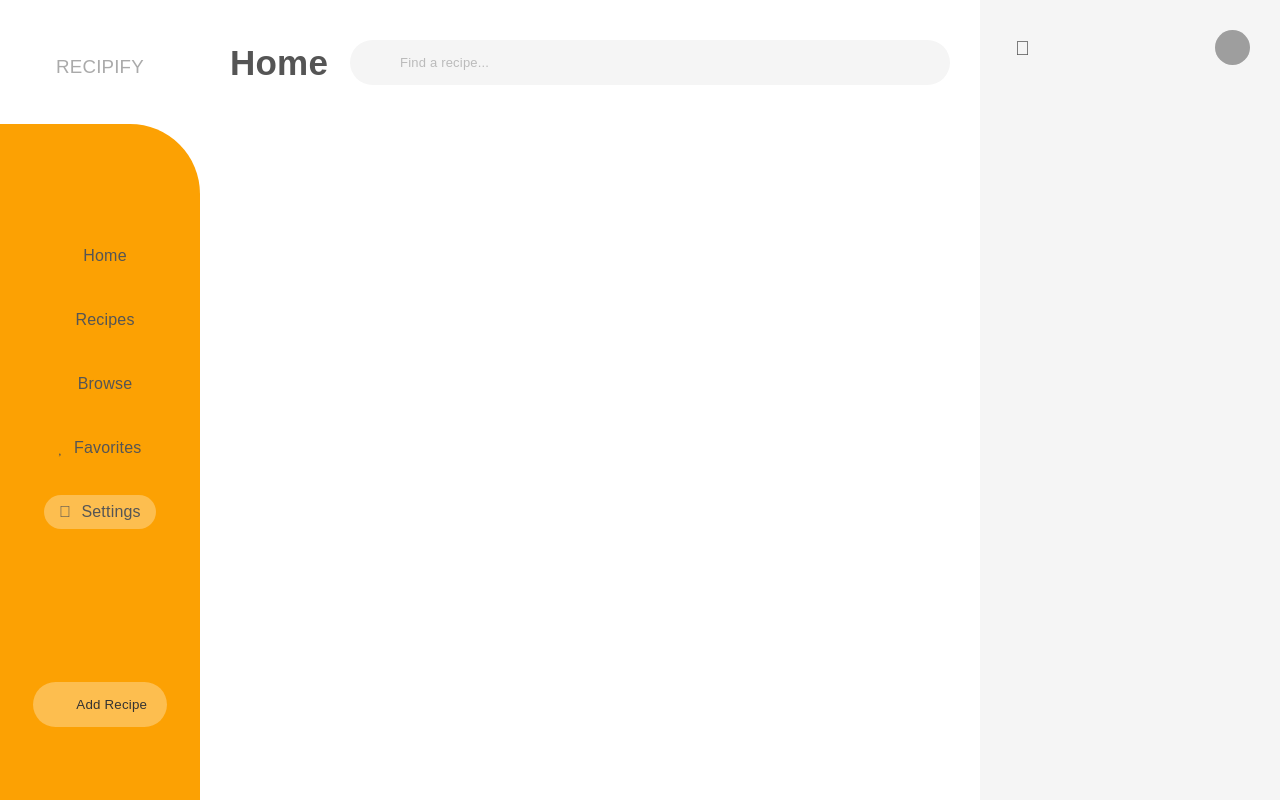
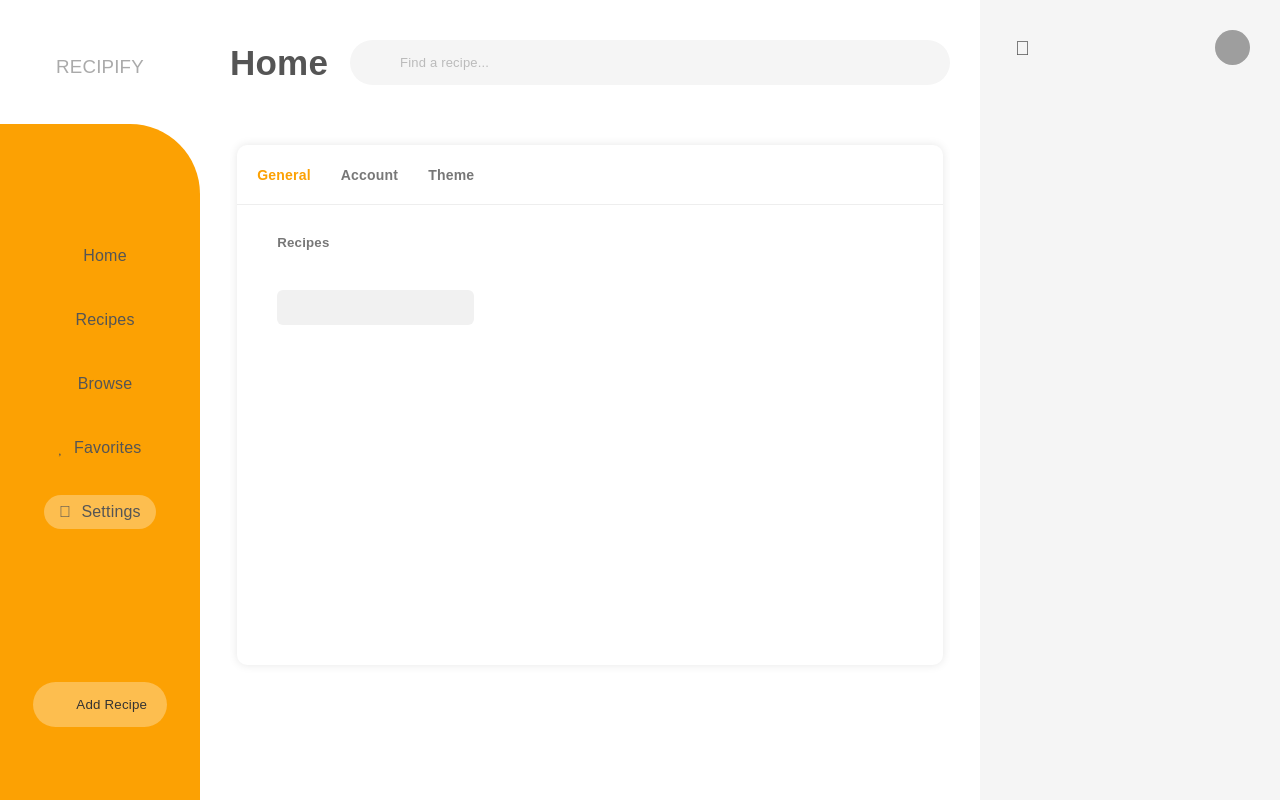
Before and after one commit to urielbitton/recipes-app, a React (Create React App) app: page /settings in a window 1280 px wide. Built offline with nearby package versions, Linux system fonts and the light colour scheme; grey boxes are pictures that could not be loaded.

Commit message:
Settings Pages added

```diff
--- a/src/comps/Settings.js
+++ b/src/comps/Settings.js
@@ -1,9 +1,30 @@
 import React from 'react'
+import { BrowserRouter as Router,Switch,Route,NavLink } from "react-router-dom"
+import SettingsAccount from './SettingsAccount'
+import SettingsGeneral from './SettingsGeneral'
+import SettingsTheme from './SettingsTheme'
 
 function Settings() {
   return (
     <div className="settingspage apppage">
-
+       <div className="settingscont">
+         <div className="headernav">
+           <NavLink exact to="/settings/" activeClassName="activenavlink">General</NavLink>
+           <NavLink activeClassName="activenavlink" to="/settings/account">Account</NavLink>
+           <NavLink activeClassName="activenavlink" to="/settings/theme">Theme</NavLink>
+         </div>
+         <div className="settingscontent">
+           <Route exact path="/settings">
+            <SettingsGeneral />
+           </Route>
+           <Route path="/settings/account">
+            <SettingsAccount />
+           </Route>
+           <Route path="/settings/theme">
+            <SettingsTheme />
+           </Route>
+         </div>
+       </div>
     </div>
   )
 }
--- /dev/null
+++ b/src/comps/SettingsAccount.js
@@ -0,0 +1,11 @@
+import React from 'react'
+
+function SettingsAccount() {
+  return (
+    <div className="settingsaccount">
+        Account Settings
+    </div>
+  )
+}
+
+export default SettingsAccount
--- /dev/null
+++ b/src/comps/SettingsGeneral.js
@@ -0,0 +1,13 @@
+import React from 'react'
+import {Inputs} from './Inputs'
+
+function SettingsGeneral() {
+  return (
+    <div className="settingsgeneral">
+      <h5>Recipes</h5>
+      <Inputs />
+    </div>
+  )
+}
+
+export default SettingsGeneral
--- /dev/null
+++ b/src/comps/SettingsTheme.js
@@ -0,0 +1,11 @@
+import React from 'react'
+
+function SettingsTheme() {
+  return (
+    <div className="settingstheme">
+      Theme Settings
+    </div>
+  )
+}
+
+export default SettingsTheme
--- a/src/styles.css
+++ b/src/styles.css
@@ -1275,9 +1275,47 @@ hr {
   color: #333;
 }
 
-
-
-
+.settingscont {
+  position: relative;
+  width: 98%;
+  height: 100%;
+  background: #fff;
+  border-radius: 10px;
+  box-shadow: 0 0px 10px rgba(0,0,0,0.1);
+  margin: 20px auto;
+}
+.headernav {
+  position: relative;
+  display: flex;
+  justify-content: flex-start;
+  align-items: center;
+  width: 100%;
+  height: 60px;
+  border-bottom: 1px solid #eee;
+  padding: 20px;
+  grid-gap: 30px;
+}
+.headernav a {
+  font-size: 14px;
+  color: #777;
+  font-weight: 600;
+  padding: 20px 0;
+}
+.headernav .activenavlink {
+  color: var(--color)
+}
+.settingscontent {
+  position: relative;
+  display: grid;
+  grid-template-columns: repeat(auto-fit, minmax(300px, 1fr));
+  grid-gap: 30px 50px;
+  padding: 20px 40px;
+}
+.settingscontent h5 {
+  margin: 10px 0;
+  margin-bottom: 40px;
+  color: #777;
+}
 
 
 
```
